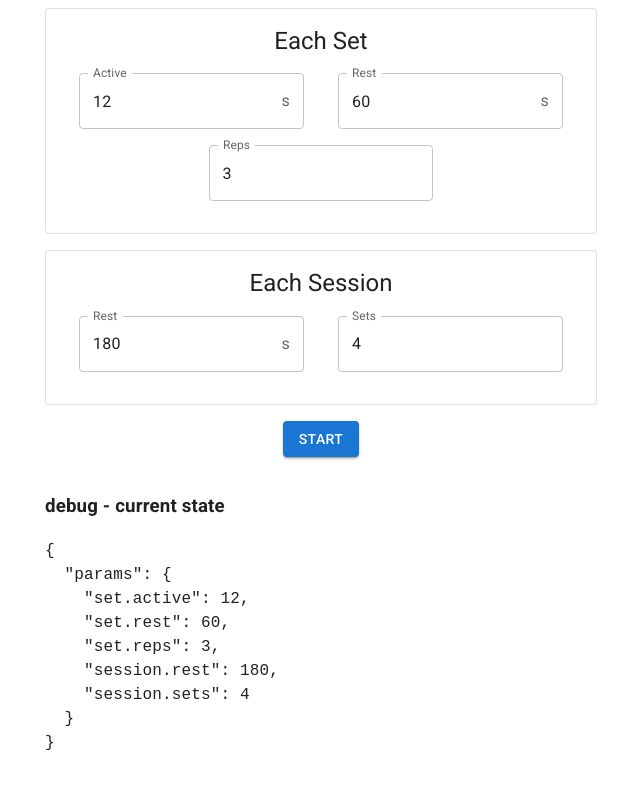
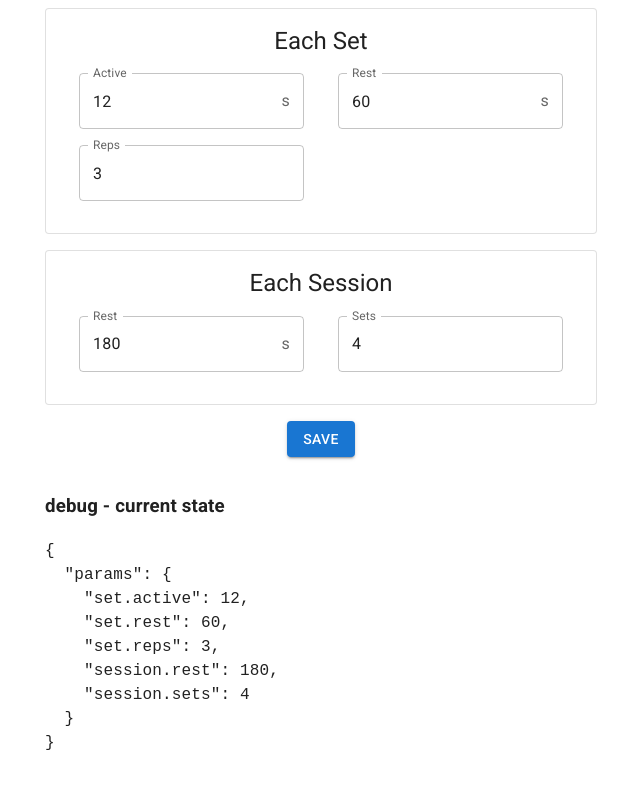
Before and after one commit to alxndrsn/hangl, a React (Create React App) app: page /settings in a window 1280 px wide. Shown: the top 788 px of the page, without its empty margins (319-959 px from the left). Built offline with nearby package versions, Linux system fonts and the light colour scheme.

Commit message:
SessionActivePage: implement display and button behaviour

```diff
--- /dev/null
+++ b/src/ActionButton.js
@@ -0,0 +1,4 @@
+import Button from '@mui/material/Button';
+
+const ActionButton = ({ label, ...props }) => <Button variant="contained" {...props}>{label}</Button>;
+export default ActionButton;
--- /dev/null
+++ b/src/Fieldset.js
@@ -0,0 +1,16 @@
+import Card from '@mui/material/Card';
+import CardContent from '@mui/material/CardContent';
+import Grid from '@mui/material/Grid';
+import Typography from '@mui/material/Typography';
+
+const Fieldset = ({ children, label, ...props }) => (
+  <Card variant="outlined">
+    <CardContent>
+      <Typography variant="h5" gutterBottom textAlign="center">{label}</Typography>
+      <Grid container alignItems="center">
+        {children}
+      </Grid>
+    </CardContent>
+  </Card>
+);
+export default Fieldset;
--- /dev/null
+++ b/src/HanglGrid.js
@@ -0,0 +1,5 @@
+import Grid from '@mui/material/Grid';
+
+export const GridContainer = ({ children }) => <Grid container spacing={2}>{children}</Grid>;
+export const GridFullRow = ({ children }) => <Grid item xs={12}        textAlign="center">{children}</Grid>;
+export const GridHalfRow = ({ children }) => <Grid item xs={12} sm={6} textAlign="center">{children}</Grid>;
--- a/src/NumberInput.js
+++ b/src/NumberInput.js
@@ -37,11 +37,12 @@ export default class NumberInput extends Component {
   };
 
   render() {
-    const { label, unit } = this.props;
+    const { disabled, label, unit } = this.props;
     const { value } = this.state;
 
     return (
       <TextField
+        disabled={disabled}
         label={label}
         sx={{ m:1, width:'25ch' }}
         InputProps={{
--- a/src/SessionActivePage.js
+++ b/src/SessionActivePage.js
@@ -1,9 +1,75 @@
 import { Component } from 'react';
 
-export default class SessionActivePage extends Component {
-  state = {};
+import { GridContainer, GridFullRow, GridHalfRow } from './HanglGrid';
+import ActionButton from './ActionButton';
+import Fieldset from './Fieldset';
+import NumberInput from './NumberInput';
+import SecondsInput from './SecondsInput';
+import StateDebugPane from './StateDebugPane';
+import datastore from './datastore';
+import withRouter from './withRouter';
+
+class SessionActivePage extends Component {
+  constructor(props) {
+    super(props);
+
+    const params = datastore.loadParams();
+
+    this.state = { params, current:{ ...params } };
+  }
+
+  componentDidMount() {
+    if(!this.state.params) this.props.navigate('/settings'); // params failed to load
+  }
+
+  start = () => {
+    this.setState(prevState => {
+      const current = { ...prevState.params };
+      this.setState({ current, ticktock:true, inProgress:true });
+    });
+  };
+  pause  = () => this.setState({ ticktock:false });
+  resume = () => this.setState({ ticktock:true });
 
   render() {
-    return 'TODO';
+    const { current, inProgress, ticktock } = this.state;
+
+    const btnAction = ticktock ? this.pause : inProgress ? this.resume : this.start;
+    const btnLabel  = ticktock ? 'Pause'    : inProgress ? 'Resume'    : 'Start';
+    const button = <ActionButton onClick={btnAction} label={btnLabel}/>
+
+    return (
+      <GridContainer>
+        <GridFullRow>
+          <Fieldset label="Set">
+            <GridHalfRow>
+              <SecondsInput label="Active" disabled value={current['set.active']}/>
+            </GridHalfRow>
+            <GridHalfRow>
+              <SecondsInput label="Rest"   disabled value={current['set.rest']}/>
+            </GridHalfRow>
+            <GridHalfRow>
+              <NumberInput  label="Reps"   disabled value={current['set.reps']}/>
+            </GridHalfRow>
+          </Fieldset>
+        </GridFullRow>
+        <GridFullRow>
+          <Fieldset label="Session">
+            <GridHalfRow>
+              <SecondsInput label="Rest" disabled value={current['session.rest']}/>
+            </GridHalfRow>
+            <GridHalfRow>
+              <NumberInput  label="Sets" disabled value={current['session.sets']}/>
+            </GridHalfRow>
+          </Fieldset>
+        </GridFullRow>
+        <GridFullRow>
+          {button}
+        </GridFullRow>
+
+        <StateDebugPane state={this.state}/>
+      </GridContainer>
+    );
   }
 }
+export default withRouter(SessionActivePage);
--- a/src/SessionParamsPage.js
+++ b/src/SessionParamsPage.js
@@ -1,28 +1,13 @@
 import { Component } from 'react';
 
-import Button from '@mui/material/Button';
-import Card from '@mui/material/Card';
-import CardContent from '@mui/material/CardContent';
-import Grid from '@mui/material/Grid';
-import Typography from '@mui/material/Typography';
-
+import { GridContainer, GridFullRow, GridHalfRow } from './HanglGrid';
+import ActionButton from './ActionButton';
+import Fieldset from './Fieldset';
 import NumberInput from './NumberInput';
 import SecondsInput from './SecondsInput';
+import StateDebugPane from './StateDebugPane';
 import datastore from './datastore';
 import withRouter from './withRouter';
-
-const Fieldset = ({ children, label, ...props }) => (
-  <Card variant="outlined">
-    <CardContent>
-      <Typography variant="h5" gutterBottom textAlign="center">{label}</Typography>
-      <Grid container alignItems="center">
-        {children}
-      </Grid>
-    </CardContent>
-  </Card>
-);
-
-const ActionButton = ({ label, ...props }) => <Button variant="contained" {...props}>{label}</Button>;
 
 const defaultParams = {
   'set.active':    12,
@@ -40,7 +25,7 @@ class SessionParamsPage extends Component {
     this.state = { params };
   }
 
-  start = () => {
+  saveParams = () => {
     datastore.saveParams(this.state.params);
     this.props.navigate('/active');
   };
@@ -57,47 +42,37 @@ class SessionParamsPage extends Component {
 
   render() {
     return (
-      <Grid container spacing={2}>
-        <Grid item xs={12}>
+      <GridContainer>
+        <GridFullRow>
           <Fieldset label="Each Set">
-            <Grid item xs={12} sm={6} textAlign="center">
+            <GridHalfRow>
               <SecondsInput label="Active" value={this.state.params['set.active']} onChange={this.setParam('set.active')}/>
-            </Grid>
-            <Grid item xs={12} sm={6} textAlign="center">
+            </GridHalfRow>
+            <GridHalfRow>
               <SecondsInput label="Rest"   value={this.state.params['set.rest']}   onChange={this.setParam('set.rest')}/>
-            </Grid>
-            <Grid item xs={12} textAlign="center">
+            </GridHalfRow>
+            <GridHalfRow>
               <NumberInput  label="Reps"   value={this.state.params['set.reps']}   onChange={this.setParam('set.reps')}/>
-            </Grid>
+            </GridHalfRow>
           </Fieldset>
-        </Grid>
-        <Grid item xs={12}>
+        </GridFullRow>
+        <GridFullRow>
           <Fieldset label="Each Session">
-            <Grid item xs={12} sm={6} textAlign="center">
+            <GridHalfRow>
               <SecondsInput label="Rest" value={this.state.params['session.rest']} onChange={this.setParam('session.rest')}/>
-            </Grid>
-            <Grid item xs={12} sm={6} textAlign="center">
+            </GridHalfRow>
+            <GridHalfRow>
               <NumberInput  label="Sets" value={this.state.params['session.sets']} onChange={this.setParam('session.sets')}/>
-            </Grid>
+            </GridHalfRow>
           </Fieldset>
-        </Grid>
-        <Grid item xs={12} textAlign="center">
-          <ActionButton onClick={this.start} label="Start"/>
-        </Grid>
+        </GridFullRow>
+        <GridFullRow>
+          <ActionButton onClick={this.saveParams} label="Save"/>
+        </GridFullRow>
 
-        <Grid item xs={12}>
-          <div>
-            <h3>debug - current state</h3>
-            <pre>
-              <code>
-                {JSON.stringify(this.state, null, 2)}
-              </code>
-            </pre>
-          </div>
-        </Grid>
-      </Grid>
+        <StateDebugPane state={this.state}/>
+      </GridContainer>
     );
   }
 }
-
 export default withRouter(SessionParamsPage);
--- /dev/null
+++ b/src/StateDebugPane.js
@@ -0,0 +1,15 @@
+import Grid from '@mui/material/Grid';
+
+const StateDebugPane = ({ state }) => (
+  <Grid item xs={12}>
+    <div>
+      <h3>debug - current state</h3>
+      <pre>
+        <code>
+          {JSON.stringify(state, null, 2)}
+        </code>
+      </pre>
+    </div>
+  </Grid>
+);
+export default StateDebugPane;
--- a/src/datastore.js
+++ b/src/datastore.js
@@ -2,7 +2,7 @@ const KEY_PARAMS = 'params';
 
 const loadParams = () => {
   try {
-    JSON.parse(localStorage.getItem(KEY_PARAMS));
+    return JSON.parse(localStorage.getItem(KEY_PARAMS));
   } catch(err) {
     console.log('datastore.loadParams()', 'caught error:', err);
   }
```
